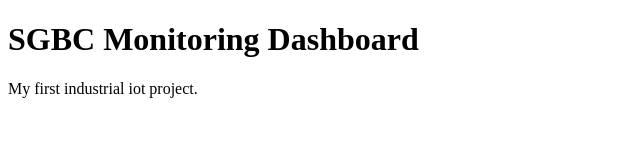
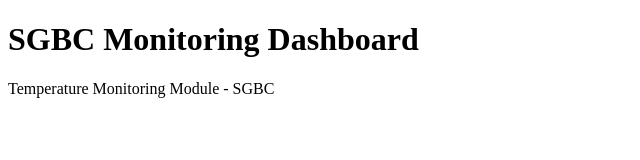
Before and after one commit to Aashik-S/Git-Practice, a plain HTML site: page index.html in a window 1280 px wide. Shown: the whole page, without its empty margins (0-640 px from the left). Drawn offline with Linux system fonts and the light colour scheme.

Commit message:
Added temperature monitoring module

```diff
--- a/index.html
+++ b/index.html
@@ -5,6 +5,6 @@
 </head>
 <body>
     <h1>SGBC Monitoring Dashboard</h1>
-    <p>My first industrial iot project.</p>
+    <p>Temperature Monitoring Module - SGBC</p>
 </body>
 </html>
```
